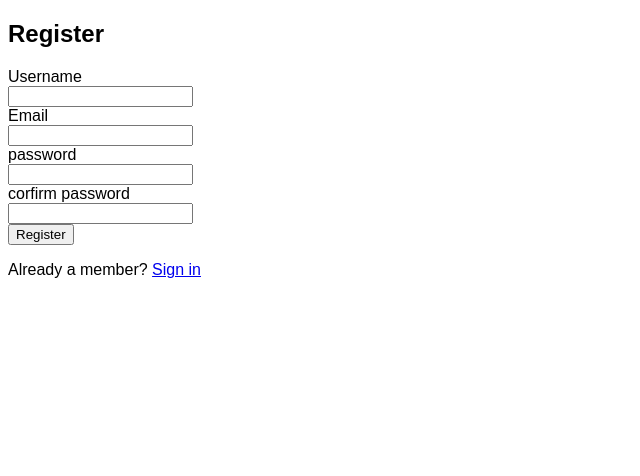
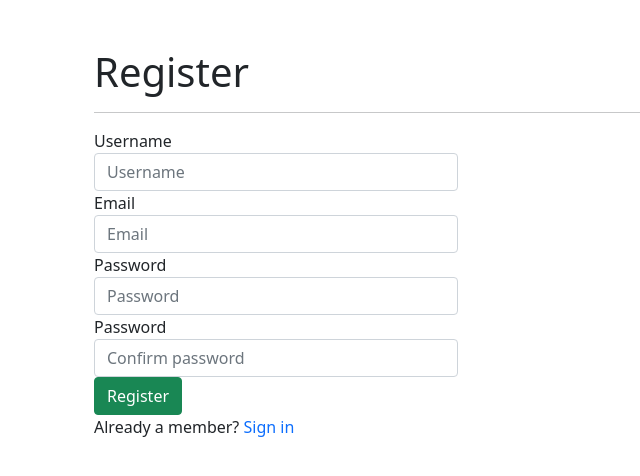
Before and after one commit to reactxsw/register-login-PHP, a PHP site: page /register.php in a window 1280 px wide. Shown: the top 476 px of the page, without its empty margins (0-640 px from the left). Run offline with PHP 8.4, Linux system fonts and the light colour scheme; some libraries are stand-ins or nearby versions.

Commit message:
Update register.php

```diff
--- a/register.php
+++ b/register.php
@@ -1,62 +1,54 @@
 <?php
-   session_start();
-   include('server.php');
-   ?>
+session_start();
+include ('server.php');
+?>
 <!DOCTYPE html>
 <html lang="en">
    <head>
       <meta charset="UTF-8">
       <meta name="viewport" content="width=device-width, initial-scale=1.0">
       <title>Register Page</title>
-      <link rel="stylesheet" href="style.css">
+      <link rel="stylesheet" href="https://cdn.jsdelivr.net/npm/bootstrap@5.1.1/dist/css/bootstrap.min.css" integrity="sha384-F3w7mX95PdgyTmZZMECAngseQB83DfGTowi0iMjiWaeVhAn4FJkqJByhZMI3AhiU" crossorigin="anonymous">
       <script src="https://hcaptcha.com/1/api.js" async defer></script>
    </head>
    <body>
-      <form action="register_db.php" method="post">
-         <?php include('error.php'); ?>
+   <div class="container">
+      <form action="register_db.php" method="post" autocomplete="off">
+         <?php include ('error.php'); ?>
          <div class="container">
-         <label>
-            <h2 class="header">Register</h2>
-            <div class="register">Username</div>
-            <input type="text" class = "register" name="username">
-         </label>
-         <label>
-            <div class="register">Email</div>
-            <input type="text" class = "register" name="email">
-         </label>
-         <label>
-            <div class="register">password</div>
-            <input type="password" class = "register"  name="password">
-            <span id="pwdMeter" class="neutral"></span>
-         </label>
-         <label>
-            <div class="register">corfirm password</div>
-            <input type="password" class = "register"  name="password_confirm">
-         </label>
-            <div class="h-captcha" data-sitekey="9786a494-a34e-4b7f-ad50-487eeee47f7e"></div>
-
-         <?php if (isset($_SESSION['error'])) : ?>
+         <h1 class="mt-5">Register</h1>
+         <hr>
+         <div class="col-md-4">
+            <label for="username" class="col-sm-2 control-label">Username</label>
+            <input type="text" class="form-control" name="username" placeholder="Username" autocomplete="off">
+         </div>
+         <div class="col-md-4">
+            <label for="email" class="col-sm-2 control-label">Email</label>
+            <input type="text" class="form-control" name="email" placeholder="Email" autocomplete="off">
+         </div>
+         <div class="col-md-4">
+            <label for="password" class="col-sm-2 control-label">Password</label>
+            <input type="password" class = "form-control" name="password" placeholder="Password" autocomplete="off">
+         </div>
+         <div class="col-md-4">
+            <label for="password" class="col-sm-2 control-label">Password</label>
+            <input type="password" class = "form-control" name="password_confirm" placeholder="Confirm password" autocomplete="off">
+         </div>
+         <div class="h-captcha" data-sitekey="9786a494-a34e-4b7f-ad50-487eeee47f7e"></div>
+         <?php if (isset($_SESSION['error'])): ?>
          <div class="error">
             <?php
-               echo '<span style="color:red;">'.$_SESSION['error']."</span>";
-               unset($_SESSION['error']);
-               ?>
+    echo '<span style="color:red;">' . $_SESSION['error'] . "</span>";
+    unset($_SESSION['error']);
+?>
          </div>
-         <?php endif ?>
-         <div class="input-group">
-            <button type="submit" name="register" value="Submit" >Register</button>
+         <?php
+endif
+?>
+
+         <button type="submit" name="register" class="btn btn-success">Register</button>
+         <p>Already a member? <a href="login.php" class="text-decoration-none">Sign in</a></p>
+      </form>
          </div>
-         <p>Already a member? <a href="login.php">Sign in</a></p>
-      </form>
-      <script type="text/javascript" src="jquery-1.8.0.min.js"></script>
-      <script type="text/javascript" src="jquery.pwdMeter.js"></script>
-      <script type="text/javascript">
-      $(document).ready(function(){
-
-            $("#password").pwdMeter();
-
-         });
-      </script>
-
    </body>
 </html>
```
